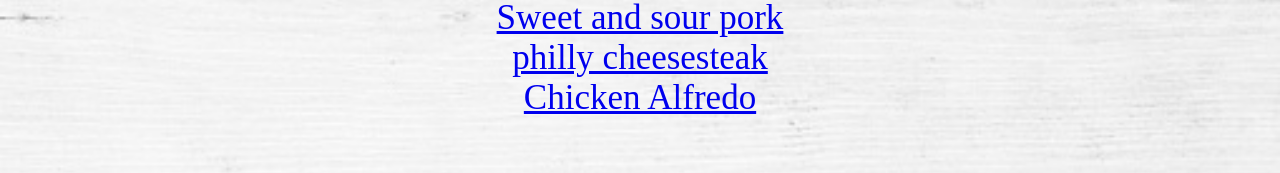
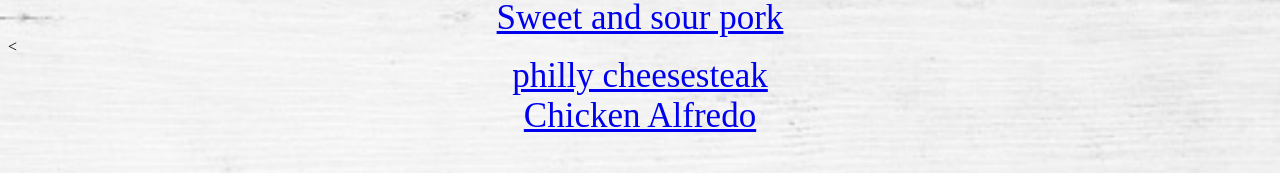
Before and after one commit to Fuzzbag/Recipes, a plain HTML site: page index.html in a window 1280 px wide. Shown: the part 627-800 px from the top of the page. Drawn offline with Linux system fonts and the light colour scheme.

Commit message:
adding div

```diff
--- a/index.html
+++ b/index.html
@@ -10,10 +10,10 @@
     <h1 class="world mini-header">Tastes of the World!</h1>
     <img class="main-image" src="../Recipes/images/cooking" alt="Family cooking">
 
-    <a href="recipes/sweet-and-sour.html">Sweet and sour pork</a>
+  <div><a href="recipes/sweet-and-sour.html">Sweet and sour pork</a></div>
 
-    <a href="../Recipes/recipes/philly-cheesesteak.html">philly cheesesteak</a>
+   <div><<a href="../Recipes/recipes/philly-cheesesteak.html">philly cheesesteak</a></html></div>
 
-    <a href="../Recipes/recipes/chicken-alfredo.html">Chicken Alfredo</a>
+    <div><a href="../Recipes/recipes/chicken-alfredo.html">Chicken Alfredo</a></div>
 </body>
 </html>
```
